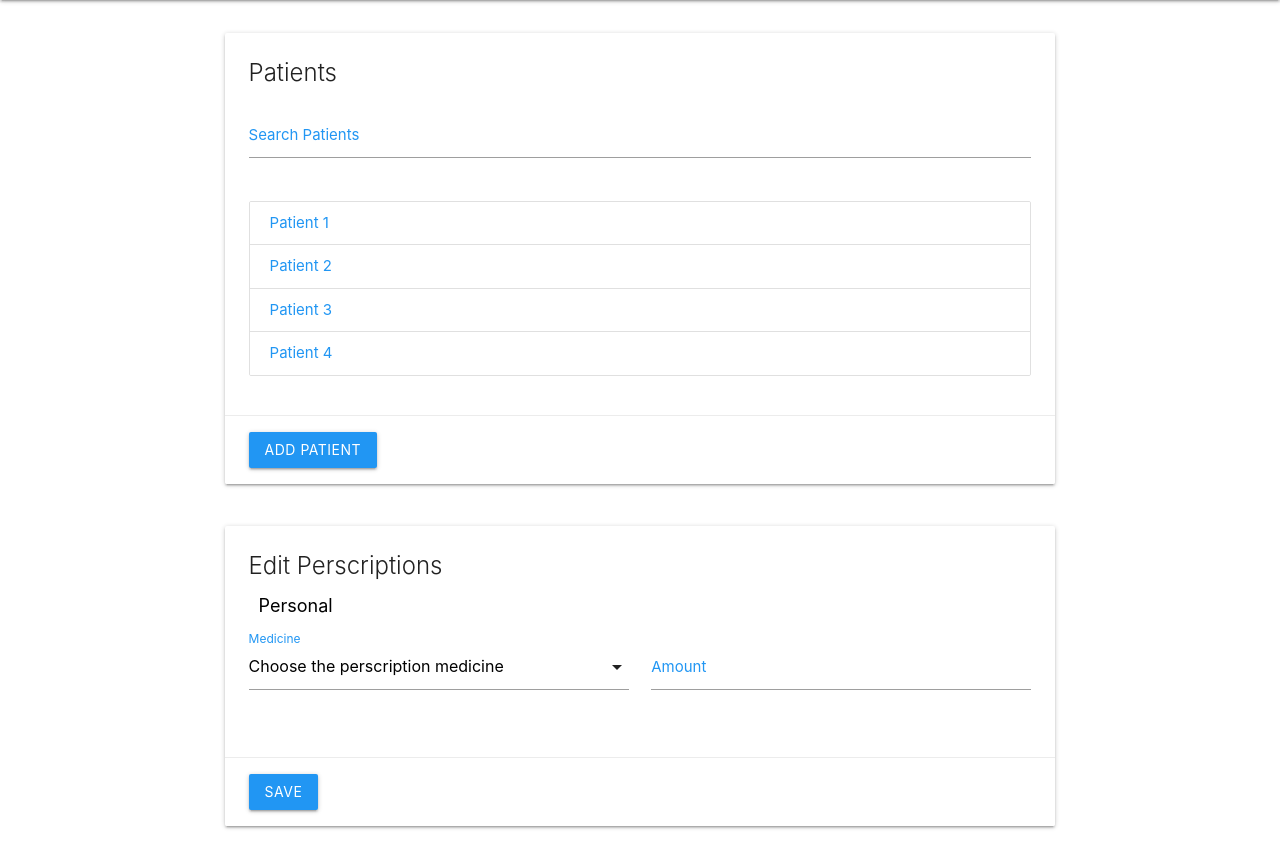
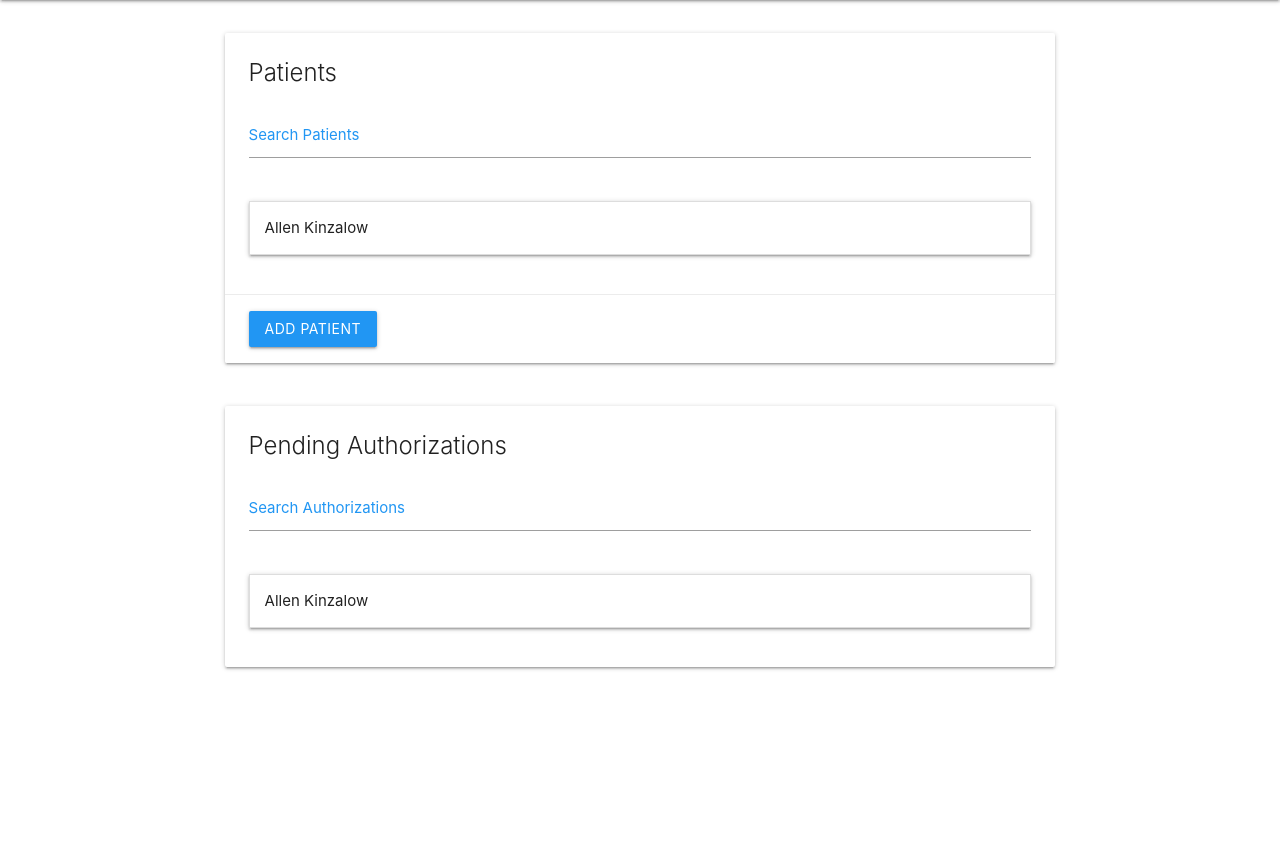
Before and after one commit to allenkinzalow/AU-SEC, a Flask app: page / in a window 1280 px wide. Shown: the part 64-925 px from the top of the page. After the commit the page ends 734 px from the top, so only its background shows below. Run offline with Flask 2, Linux system fonts and the light colour scheme.

Commit message:
pending authorizations

```diff
--- a/static/css/aumed.css
+++ b/static/css/aumed.css
@@ -10,6 +10,17 @@
     font-size: 18px;
     color: #000;
     margin: 10px;
+}
+
+.authorization-subtitle {
+    margin: 10px 0px;
+    font-size: 16px;
+}
+.authorization-actions * {
+    margin: 0px 5px;
+}
+#auth_perscription_med, #auth_original, #auth_new {
+    font-weight: bold;
 }
 
 /* MATERIALIZE OVERRIDES */
--- a/templates/index.html
+++ b/templates/index.html
@@ -45,12 +45,29 @@
                                 </div>
                             </div>
                             <div class="content-container">
-                                <div class="collection">
-                                    <a href="#!" class="collection-item blue-text">Patient 1</a>
-                                    <a href="#!" class="collection-item blue-text">Patient 2</a>
-                                    <a href="#!" class="collection-item blue-text">Patient 3</a>
-                                    <a href="#!" class="collection-item blue-text">Patient 4</a>
-                                </div>
+                                <ul class="collapsible">
+                                    <li>
+                                        <div class="collapsible-header">Allen Kinzalow</div>
+                                        <div class="collapsible-body">
+                                            <div class="row">
+                                                <div class="input-field col s6">
+                                                    <select id="perscription_med">
+                                                        <option value="" disabled selected>Choose the perscription medicine</option>
+                                                        <option value="1">Option 1</option>
+                                                        <option value="2">Option 2</option>
+                                                        <option value="3">Option 3</option>
+                                                    </select>
+                                                    <label>Medicine</label>
+                                                </div>
+                                                <div class="input-field col s6">
+                                                    <input id="perscription_amount" type="text" class="validate">
+                                                    <label for="perscription_amount">Amount</label>
+                                                </div>
+                                            </div>
+                                            <a class="waves-effect waves-light btn blue">Save</a>
+                                        </div>
+                                    </li>
+                                </ul>
                             </div>
                         </div>
                         <div class="card-action">
@@ -65,29 +82,34 @@
                     <div class="card">
                         <div class="card-content">
                             <span class="card-title">
-                                <span class="card-sub-title">Edit Perscriptions</span>
+                                <span class="card-sub-title">Pending Authorizations</span>
                             </span>
-                            <div class="content-container">
-                                <div class="info-section-title">Personal</div>
-                                <div class="row">
-                                    <div class="input-field col s6">
-                                        <select id="perscription_med">
-                                            <option value="" disabled selected>Choose the perscription medicine</option>
-                                            <option value="1">Option 1</option>
-                                            <option value="2">Option 2</option>
-                                            <option value="3">Option 3</option>
-                                        </select>
-                                        <label>Medicine</label>
-                                    </div>
-                                    <div class="input-field col s6">
-                                        <input id="perscription_amount" type="text" class="validate">
-                                        <label for="perscription_amount">Amount</label>
-                                    </div>
+                            <div class="row search">
+                                <div class="search-input input-field col s12">
+                                    <input type="text" id="authorizations_search" class=" validate">
+                                    <label for="authorizations_search" class="active">Search Authorizations</label>
                                 </div>
                             </div>
-                        </div>
-                        <div class="card-action">
-                            <a class="waves-effect waves-light btn blue">Save</a>
+                            <div class="content-container">
+                                <ul class="collapsible">
+                                    <li>
+                                        <div class="collapsible-header">Allen Kinzalow</div>
+                                        <div class="collapsible-body">
+                                            <div class="authorization-subtitle">
+                                                A change has been made to Allen Kinzalow's perscription for
+                                                <span id="auth_perscription_med">PERSCRIPTION_MED</span>
+                                                from <span id="auth_original">ORIGINAL_VALUE</span>
+                                                to  <span id="auth_new">NEW_VALUE</span>.<br />
+                                                As an authorizer for this user, you are required to approve this change.
+                                            </div>
+                                            <div class="authorization-actions">
+                                                <a class="waves-effect waves-light btn blue">Approve</a>
+                                                <a class="waves-effect waves-light btn red">Reject</a>
+                                            </div>
+                                        </div>
+                                    </li>
+                                </ul>
+                            </div>
                         </div>
                     </div>
                 </div>
```
